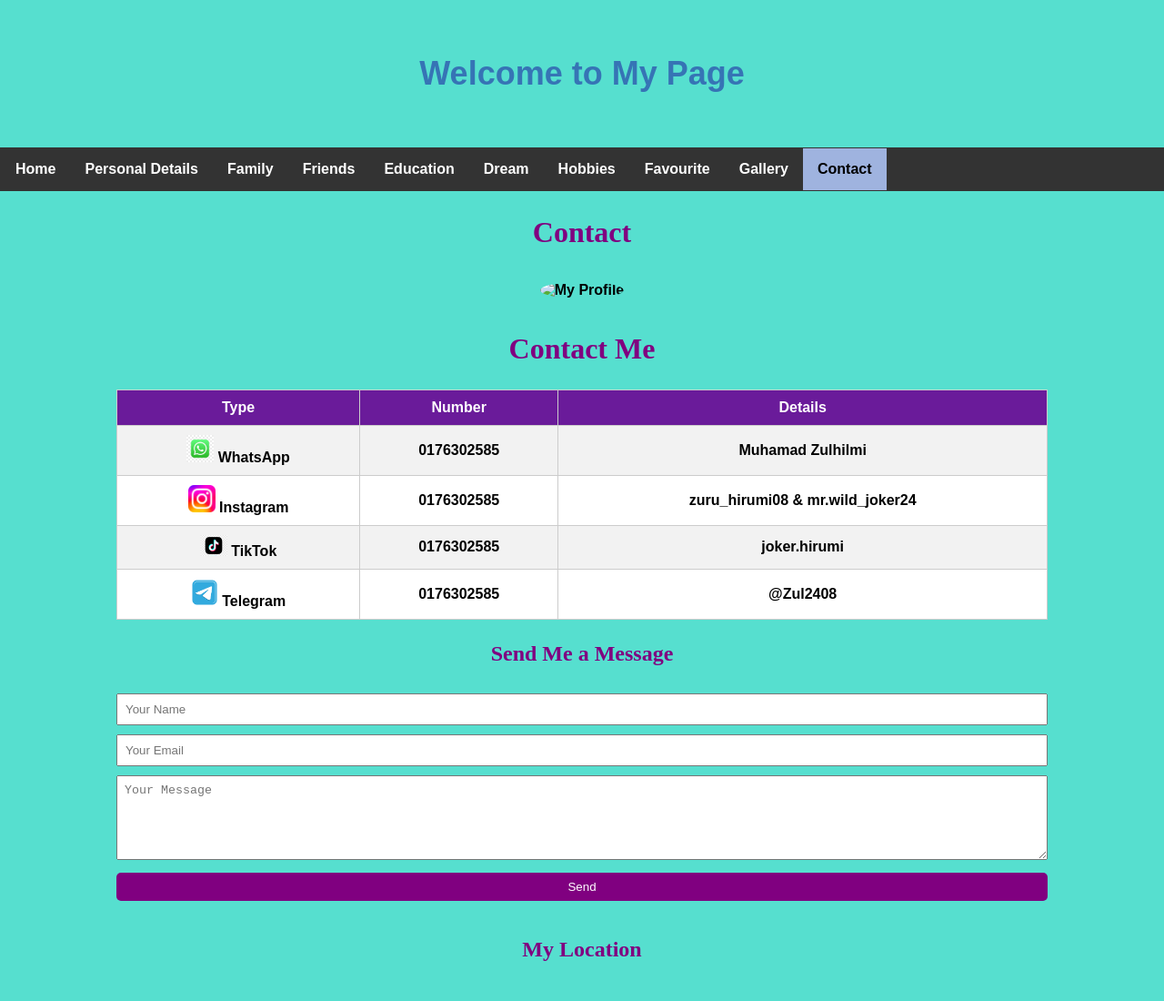
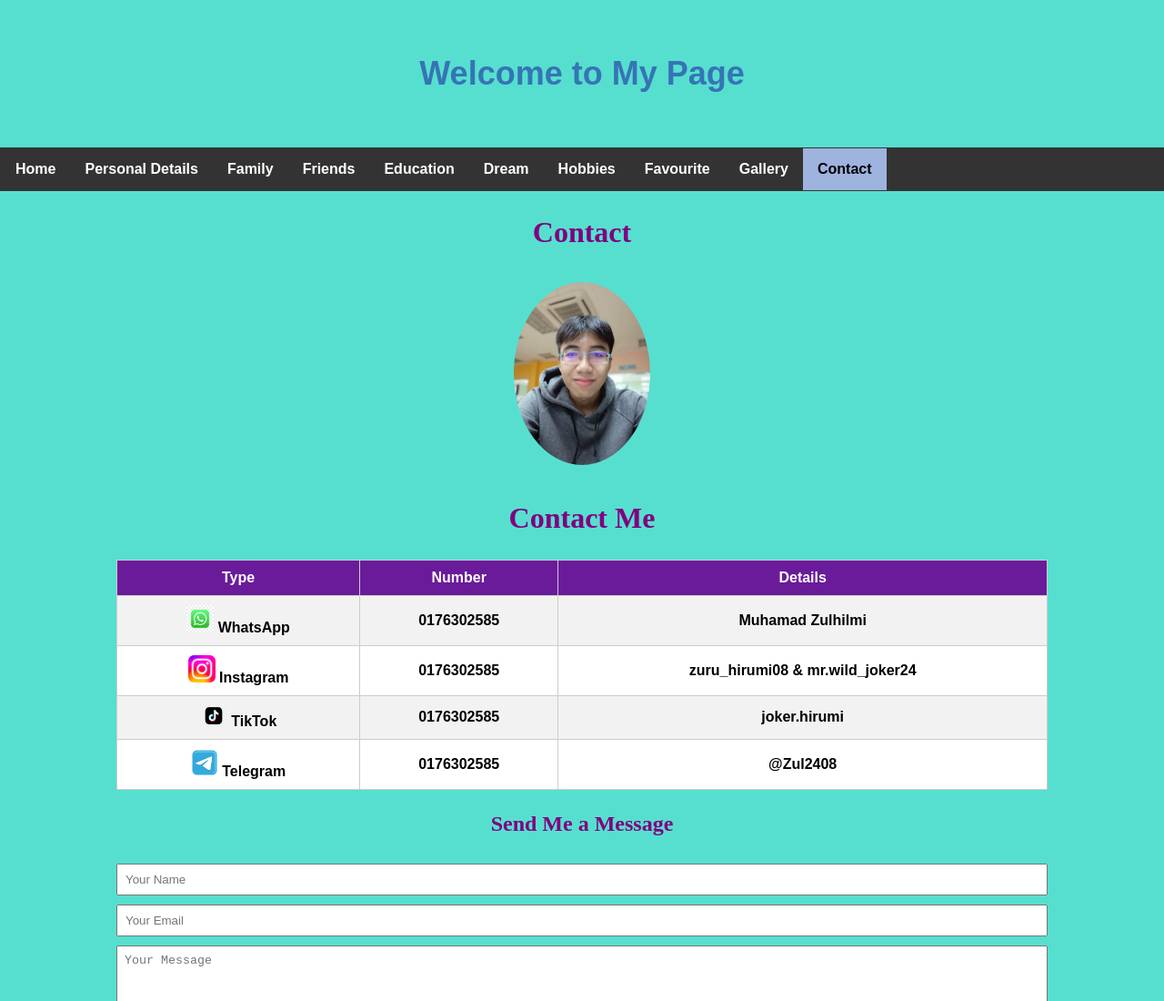
Before and after one commit to Zul2005/My-Personal-Website-E-Resume-, a plain HTML site: page contact.html in a window 1280 px wide. Shown: the top 1100 px of the page at 91% size. Drawn offline with Linux system fonts and the light colour scheme; grey boxes are pictures that could not be loaded; files whose address does not match are found by name.

Commit message:
Update contact.html

```diff
--- a/contact.html
+++ b/contact.html
@@ -126,7 +126,7 @@
 
 <!-- Profile Picture -->
 <center>
-  <img src="image/me.jpg" class="fade-in-up" alt="My Profile" style="width:150px; border-radius: 50%; margin: 10px 0;">
+  <img src="me.jpg" class="fade-in-up" alt="My Profile" style="width:150px; border-radius: 50%; margin: 10px 0;">
 </center>
 
 <!-- Contact Table -->
```
